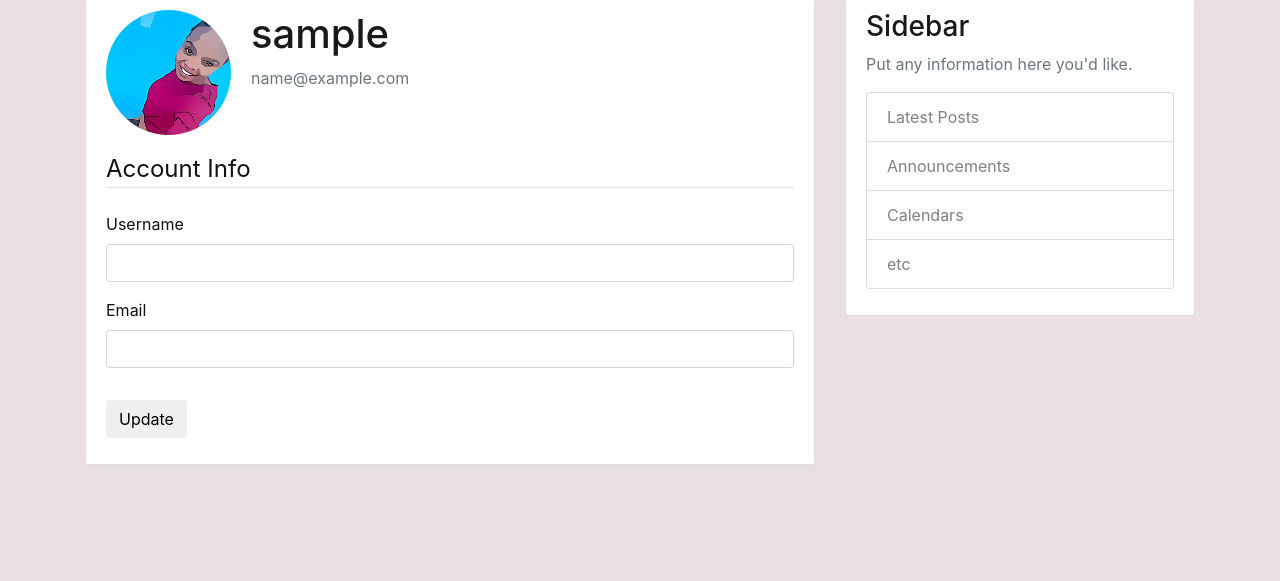
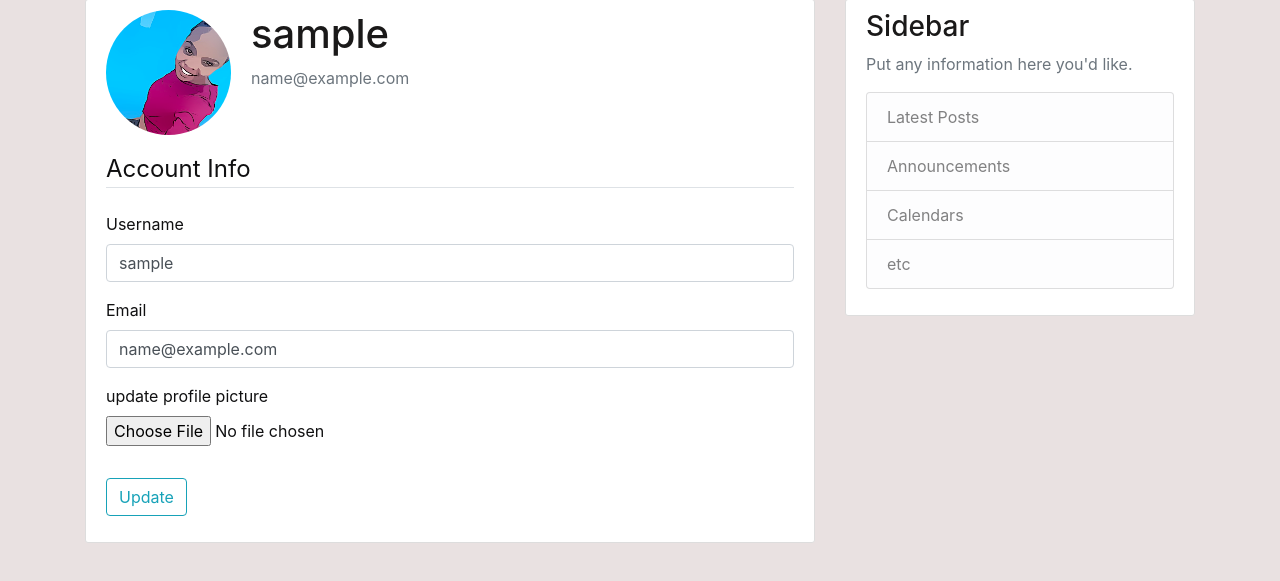
Before and after one commit to 299hannah/my-blog, a Flask app: page /authenticate/account in a window 1280 px wide. Shown: the part 81-662 px from the top of the page. Run offline with Flask 2, Linux system fonts and the light colour scheme; the visitor is signed in with stand-in values (Sample User, id 1); data comes from the database, SQL or seed files in the repository; some libraries are stand-ins or nearby versions.

Commit message:
save profile picture, updated my profile

```diff
--- a/app/auth/forms.py
+++ b/app/auth/forms.py
@@ -1,9 +1,12 @@
 from flask_wtf import FlaskForm
 from wtforms import StringField, PasswordField, SubmitField,BooleanField
+from wtforms.fields.simple import FileField
 from wtforms.validators import Required, Email, EqualTo, email
 from ..models import User
 from flask_login import current_user
 from wtforms import ValidationError
+from flask_wtf.file import FileField,FileAllowed
+
 
 class RegForm(FlaskForm):
     username = StringField('Username', validators=[Required()])
@@ -30,6 +33,7 @@
 class UpdateForm(FlaskForm):
     username = StringField('Username', validators=[Required()])
     email = StringField('Email', validators=[Required(), Email()])
+    picture = FileField('update profile picture', validators=[FileAllowed(['jpg', 'png'])])
     submit = SubmitField('Update')
 
     def validate_email(self,email):
--- a/app/auth/views.py
+++ b/app/auth/views.py
@@ -1,4 +1,7 @@
-from flask import render_template,redirect,url_for,request,flash
+import os
+import secrets
+from PIL import Image
+from flask import  render_template,redirect,url_for,request,flash
 from . import auth
 from flask_login import login_required,current_user,login_user,logout_user
 from .. import db
@@ -43,9 +46,43 @@
     logout_user()
     return redirect(url_for("main.index"))
 
-@auth.route('/account')
+
+def save_picture(form_picture):
+    #returns filename and extension itself
+    random_hex = secrets.token_hex(8)
+    _, f_ext = os.path.splitext(form_picture.filename)
+    picture_fn = random_hex + f_ext
+    picture_path = os.path.join('app/static/photos',picture_fn)
+
+    output_size = (125, 125)
+    i = Image.open(form_picture)
+    i.thumbnail(output_size)
+
+
+    i.save(picture_path)
+
+    return picture_fn
+
+
+
+@auth.route('/account', methods=['GET', 'POST'])
 @login_required
 def account():
     form = UpdateForm()
+    if form.validate_on_submit():
+        if form.picture.data:
+            picture_file = save_picture(form.picture.data)
+            current_user.image_file  = picture_file
+
+        current_user.username =form.username.data
+        current_user.email =form.email.data
+        db.session.commit()
+        flash('Your account has been updated!', 'primary')
+        return redirect(url_for('auth.account'))
+    elif request.method == 'GET':
+        form.username.data = current_user.username
+        form.email.data = current_user.email
+
+
     image_file = url_for('static', filename='photos/' + current_user.image_file)
     return render_template('account.html', title='Account', image_file=image_file, form=form)
--- a/app/main/views.py
+++ b/app/main/views.py
@@ -30,3 +30,8 @@
 @main.route('/about')
 def about():
     return render_template('about.html',title='about')
+
+@main.route('/post/new')
+@login_required
+def new_post():
+        return render_template('create_post.html',title='New Post')
--- a/app/templates/account.html
+++ b/app/templates/account.html
@@ -9,7 +9,7 @@
             </div>
         </div>
 
-            <form action="" method="POST">
+            <form action="" enctype="multipart/form-data" method="POST">
              {{ form.hidden_tag() }}
              <fieldset class="form-group">
                  <legend class="border-bottom mb-4">Account Info</legend>
@@ -42,16 +42,28 @@
                          {% endfor %}
                      </div>
 
+
                  {% else %}
                      {{ form.email(class="form-control form-control-md") }}
                  {% endif %}
 
                  </div>
+                 <div class="form-group">
+                    {{ form.picture.label() }}
+                    {{ form.picture(class="form-control-file") }}
+
+                    {% if form.picture.errors %}
+                        {% for error in form.picture.errors %}
+                            <span class="text-danger">{{ error }}</span></br>
+                        {% endfor %}
+                    {% endif %}
+
+                </div>
 
 
              </fieldset>
              <div class="form-group">
-                 {{ form.submit(class="btn btn-otline-info") }}
+                 {{ form.submit(class="btn btn-outline-info") }}
              </div>
 
             </form>
```
Also changed, not shown: app/static/photos/59e7e100c57cf809.png (added).
